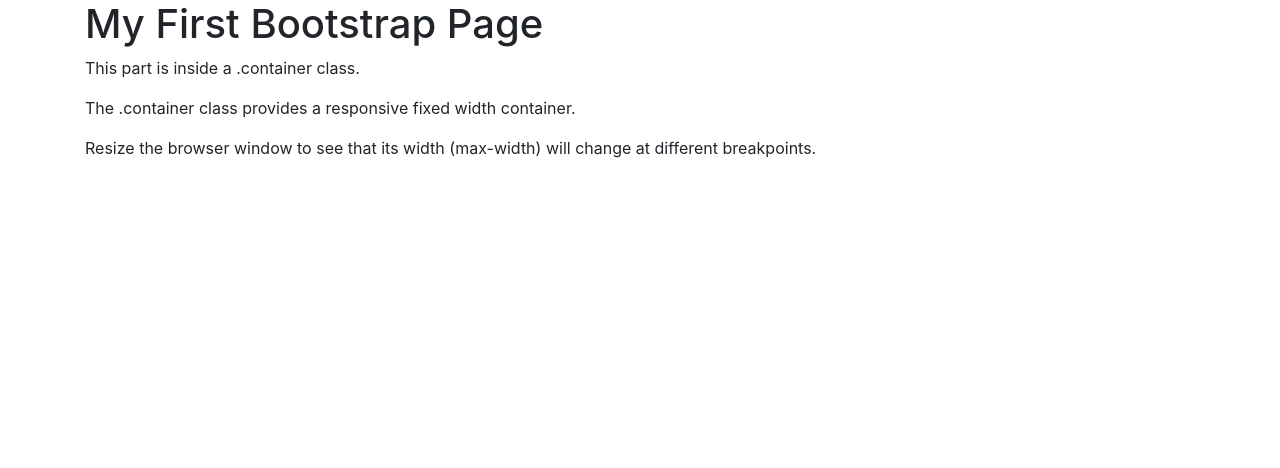
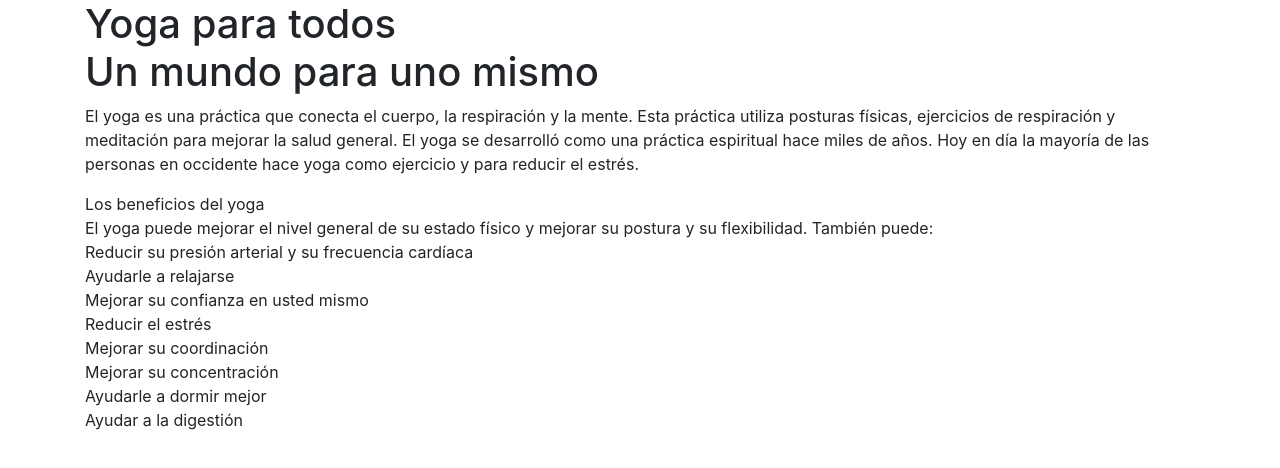
Before and after one commit to veros7821/yogahoy, a plain HTML site: page index.html in a window 1280 px wide. Drawn offline with nearby package versions, Linux system fonts and the light colour scheme.

Commit message:
index listo

```diff
--- a/index.html
+++ b/index.html
@@ -12,10 +12,26 @@
 <body>
 
 <div class="container">
-  <h1>My First Bootstrap Page</h1>
-  <p>This part is inside a .container class.</p>
-  <p>The .container class provides a responsive fixed width container.</p>
-  <p>Resize the browser window to see that its width (max-width) will change at different breakpoints.</p>
+  <h1> Yoga para todos </br>
+    Un mundo para uno mismo</h1>
+  <p>El yoga es una práctica que conecta el cuerpo, la respiración y la mente.
+    Esta práctica utiliza posturas físicas, ejercicios de respiración y meditación para mejorar
+    la salud general. El yoga se desarrolló como una práctica espiritual hace miles de años.
+    Hoy en día la mayoría de las personas en occidente hace yoga como ejercicio y para reducir
+    el estrés.</P>
+
+<p> Los beneficios del yoga <br/>
+    El yoga puede mejorar el nivel general de su estado físico y mejorar su postura y
+     su flexibilidad. También puede: <br/>
+
+    Reducir su presión arterial y su frecuencia cardíaca <br/>
+    Ayudarle a relajarse <br/>
+    Mejorar su confianza en usted mismo <br/>
+    Reducir el estrés <br/>
+    Mejorar su coordinación <br/>
+    Mejorar su concentración <br/>
+    Ayudarle a dormir mejor <br/>
+    Ayudar a la digestión</P>
 </div>
 
 </body>
```
